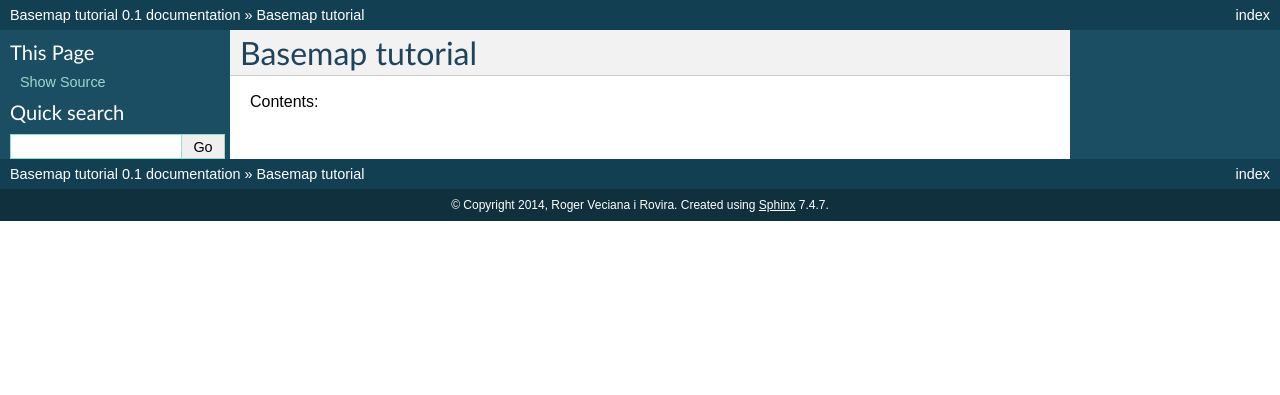
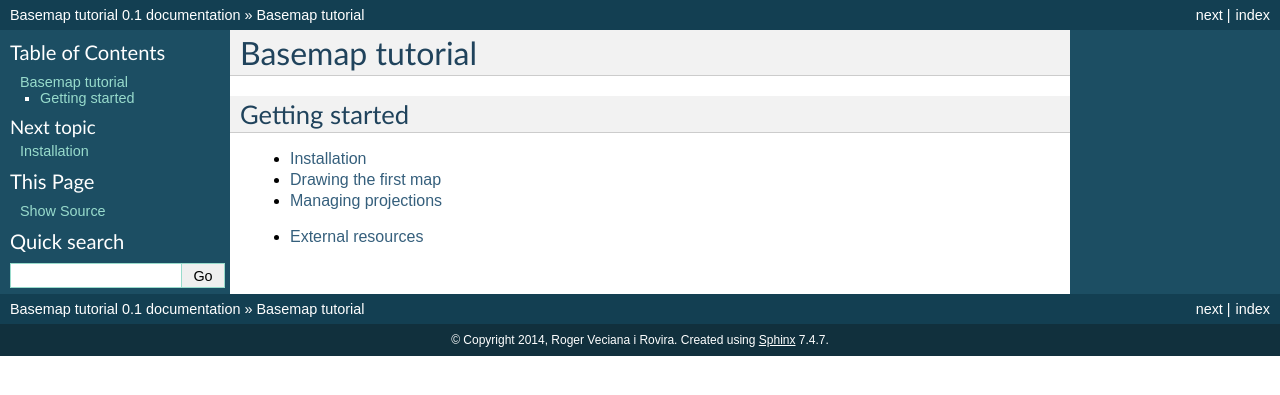
Before and after one commit to rveciana/BasemapTutorial, a Sphinx documentation site: the page built from docs/index.rst, in a window 1280 px wide. Shown: the top 395 px of the page. Built offline with Sphinx 7.4.7, drawn with Linux system fonts in a browser that asks for light colours; formulas are drawn with MathJax 3.

Commit message:
Some code added

```diff
--- /dev/null
+++ b/docs/external_resources.rst
@@ -0,0 +1,4 @@
+External resources
+====================
+
+* `Official basemap documentation <http://matplotlib.org/basemap/>`_
--- a/docs/index.rst
+++ b/docs/index.rst
@@ -6,7 +6,18 @@
 Basemap tutorial
 ================
 
-Contents:
+
+Getting started
+------------------
 
 .. toctree::
    :maxdepth: 2
+
+   installation
+   first_map
+   projections
+
+.. toctree::
+   :maxdepth: 2
+
+   external_resources
--- /dev/null
+++ b/docs/installation.rst
@@ -0,0 +1,2 @@
+Installation
+=============
--- /dev/null
+++ b/docs/projections.rst
@@ -0,0 +1,2 @@
+Managing projections
+=====================
```
Also changed, not shown: docs/first_map.rst (added, +7 -0 lines), docs/images/first_map.png (added), 3 other files.
